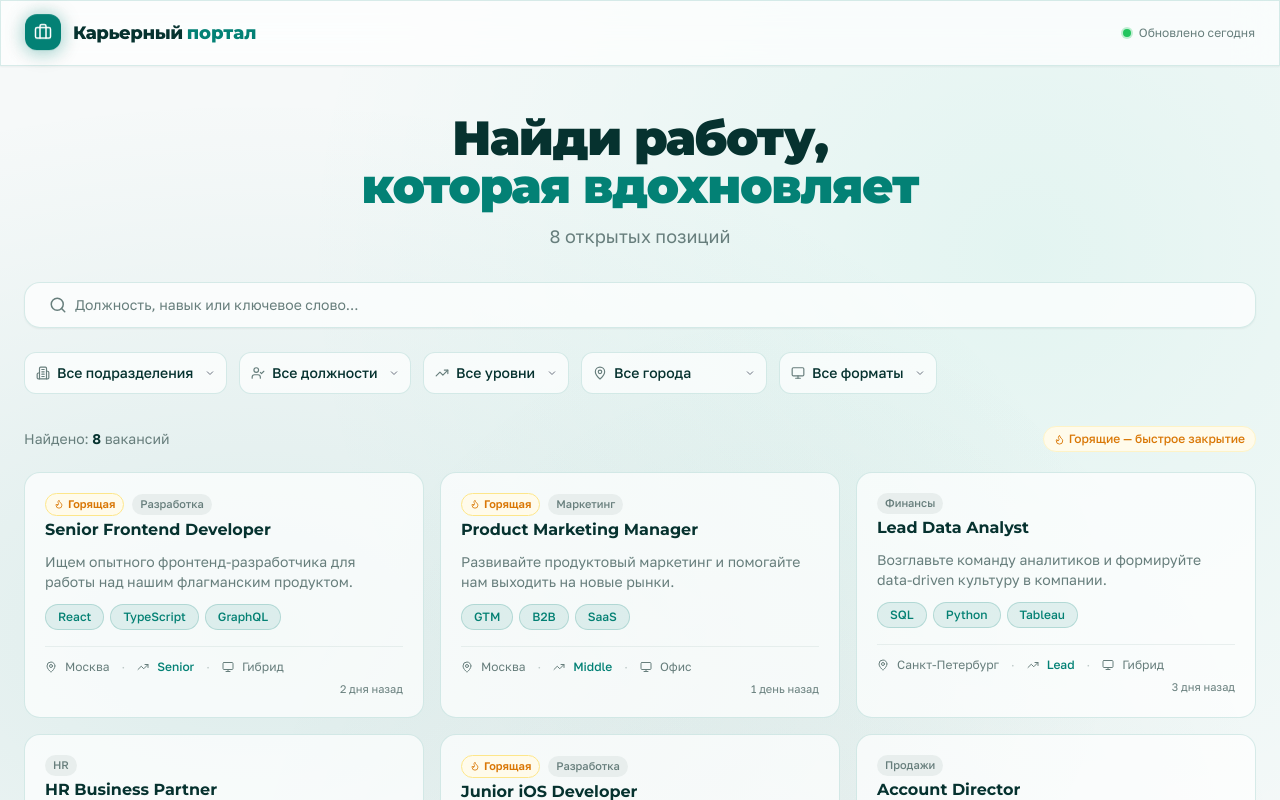
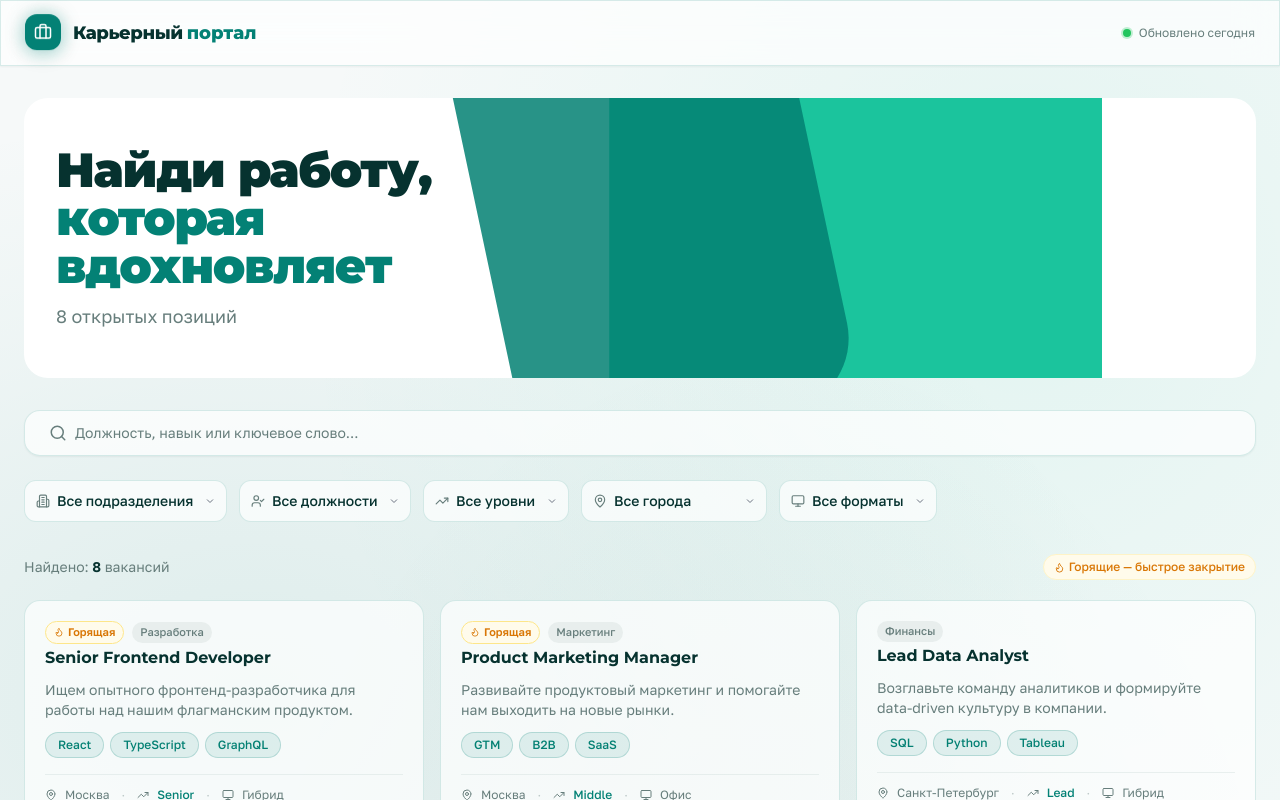
Before and after one commit to pr-poehali-dev/internal-job-posting-site, a React (Vite) app: page / in a window 1280 px wide. Shown: the top 800 px of the page. Built offline with nearby package versions, Linux system fonts and the light colour scheme.

Commit message:
Add background from image

```diff
--- a/src/pages/Index.tsx
+++ b/src/pages/Index.tsx
@@ -593,11 +593,21 @@ export default function Index() {
         {/* ══ ВАКАНСИИ ══ */}
         {activeTab === "jobs" && (
           <div className="animate-fade-in">
-            <div className="text-center mb-8 pt-4">
-              <h1 className="font-montserrat font-black text-4xl sm:text-5xl text-foreground mb-3 tracking-tight">
-                Найди работу,<br /><span className="text-primary">которая вдохновляет</span>
-              </h1>
-              <p className="text-muted-foreground text-lg">{JOBS.length} открытых позиций</p>
+            <div className="relative rounded-3xl overflow-hidden mb-8 bg-white" style={{ minHeight: 220 }}>
+              {/* Декоративный фон: два пересекающихся скруглённых прямоугольника */}
+              <svg className="absolute inset-0 w-full h-full" viewBox="0 0 800 220" preserveAspectRatio="xMidYMid slice" xmlns="http://www.w3.org/2000/svg">
+                {/* Прямой скруглённый прямоугольник */}
+                <rect x="380" y="-30" width="320" height="280" rx="48" fill="#03BE93" opacity="0.9" />
+                {/* Наклонный параллелограмм */}
+                <rect x="300" y="-60" width="220" height="300" rx="48" fill="#038073" opacity="0.85" transform="rotate(-12 400 110)" />
+              </svg>
+              {/* Текст поверх */}
+              <div className="relative z-10 px-8 py-12 max-w-lg">
+                <h1 className="font-montserrat font-black text-4xl sm:text-5xl text-foreground mb-3 tracking-tight leading-tight">
+                  Найди работу,<br /><span className="text-primary">которая вдохновляет</span>
+                </h1>
+                <p className="text-muted-foreground text-lg">{JOBS.length} открытых позиций</p>
+              </div>
             </div>
 
             <div className="glass rounded-2xl p-3 mb-6 shadow-sm flex gap-3 items-center border border-white/60">
```
